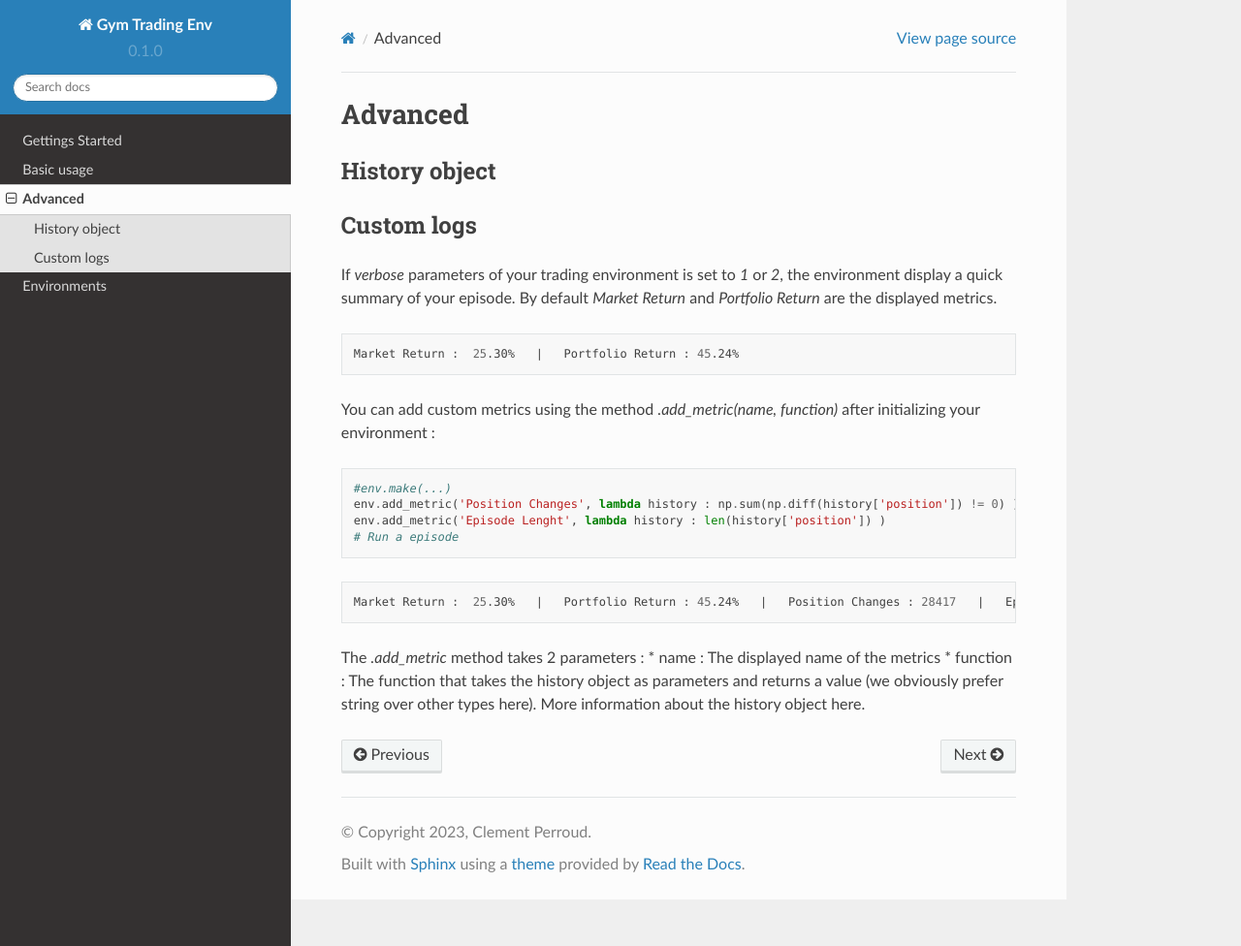
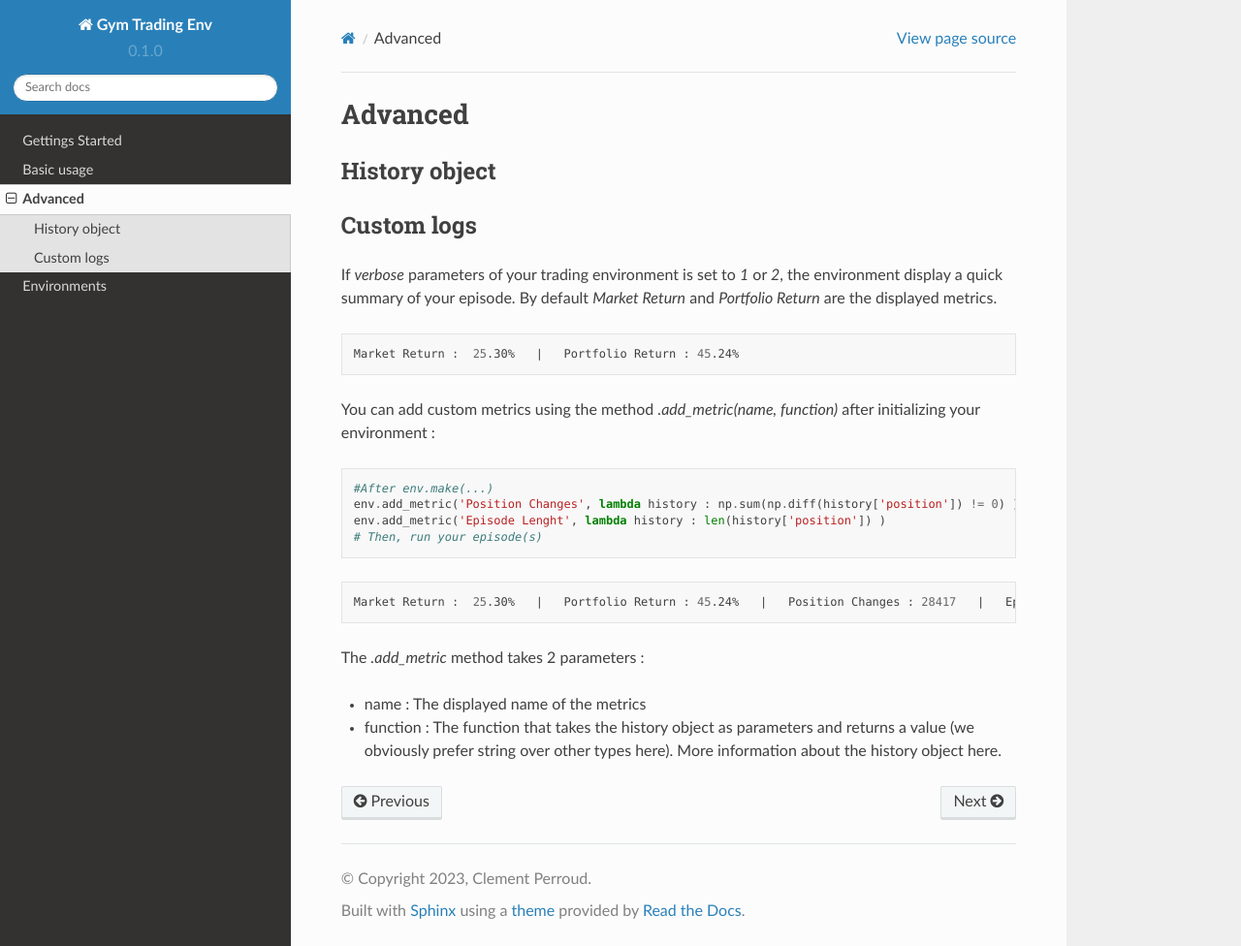
Before and after one commit to ClementPerroud/Gym-Trading-Env, a Sphinx documentation site: the page built from docs/source/advanced_usage.rst, in a window 1280 px wide and 976 px high. Shown: the whole window at 97% size. Built offline with Sphinx 7.4.7 and the Read the Docs theme 2.0.0, drawn with Linux system fonts in a browser that asks for light colours; pages that are not in the unit, such as notebooks, are missing from menus.

Commit message:
Update advanced_usage.rst

```diff
--- a/docs/source/advanced_usage.rst
+++ b/docs/source/advanced_usage.rst
@@ -18,15 +18,17 @@ You can add custom metrics using the method `.add_metric(name, function)` after
 
 .. code-block:: python
 
-  #env.make(...)
+  #After env.make(...)
   env.add_metric('Position Changes', lambda history : np.sum(np.diff(history['position']) != 0) )
   env.add_metric('Episode Lenght', lambda history : len(history['position']) )
-  # Run a episode
+  # Then, run your episode(s)
 
 .. code-block:: bash
 
   Market Return :  25.30%   |   Portfolio Return : 45.24%   |   Position Changes : 28417   |   Episode Lenght : 33087
 
 The `.add_metric` method takes 2 parameters :
+
 * name : The displayed name of the metrics
+
 * function : The function that takes the history object as parameters and returns a value (we obviously prefer string over other types here). More information about the history object here.
```
